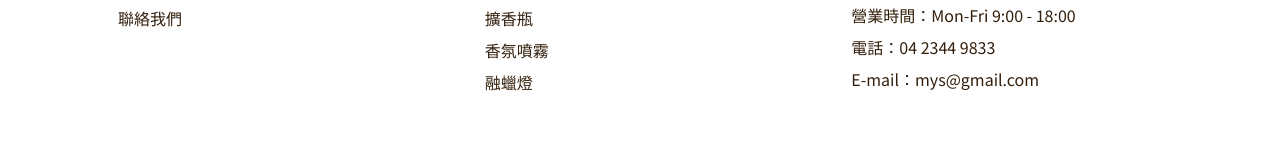
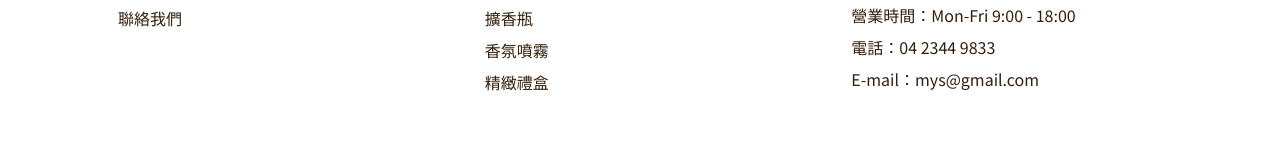
Before and after one commit to jamie-cloud99/myscandle, a Vue app: page / in a window 1280 px wide. Shown: the part 2535-2695 px from the top of the page. Built offline with nearby package versions, Linux system fonts and the light colour scheme; no server answers; what @ckeditor/ckeditor5-vue, @vee-validate/i18n would draw is missing.

Commit message:
修改導覽列連結

```diff
--- a/src/components/user/layout/FooterComponent.vue
+++ b/src/components/user/layout/FooterComponent.vue
@@ -5,17 +5,14 @@
         <div class="col-6 col-md-4 mb-4">
           <h4 class="fs-6 fw-bold mb-4">關於我們</h4>
           <ul>
-            <li><a href="" class="mb-2">品牌故事</a></li>
+            <li><RouterLink to="/brand" class="mb-2">品牌故事</RouterLink></li>
             <li><a href="" class="mb-2">聯絡我們</a></li>
           </ul>
         </div>
         <div class="col-6 col-md-4 mb-4">
           <h4 class="fs-6 fw-bold mb-4">商品一覽</h4>
           <ul>
-            <li><a href="" class="mb-2">香薰蠟燭</a></li>
-            <li><a href="" class="mb-2">擴香瓶</a></li>
-            <li><a href="" class="mb-2">香氛噴霧</a></li>
-            <li><a href="" class="mb-2">融蠟燈</a></li>
+            <li v-for="item in menuCategories" :key="item"><a href="#" class="mb-2" @click.prevent="goToShop(item)">{{ item }}</a></li>
           </ul>
         </div>
         <div class="col-md-4 my-4 mt-md-0 mb-md-4">
@@ -37,6 +34,25 @@
   </div>
 </template>
 
+<script>
+import { mapState, mapActions } from 'pinia'
+import productsStore from '../../../stores/productsStore'
+
+export default{
+  computed: {
+    ...mapState(productsStore, ['menuCategories'])
+  },
+  methods: {
+    ...mapActions(productsStore,['selectCategory']),
+    goToShop(item) {
+      this.selectCategory(item)
+      this.$router.push({ path: '/shop', query: { category: item}})
+    },
+  }
+}
+
+</script>
+
 <style lang="scss">
 .logo-md {
   height: 3rem;
--- a/src/components/user/layout/NavbarComponent.vue
+++ b/src/components/user/layout/NavbarComponent.vue
@@ -4,10 +4,7 @@
       <button type="button" class="d-md-none menu-btn" @click.prevent="toggleMenu" :class="{active: showMenu}"><span class="navicon"></span></button>
       <ul class="menu pt-3">
         <li class="mb-2"><router-link to="/shop" class="menu-item link-light fs-5 p-3" @click.prevent="toggleMenu">SHOP</router-link></li>
-        <li class="mb-2"><router-link to="/shop" class="menu-item link-light fs-5 p-3" @click.prevent="toggleMenu">香薰蠟燭</router-link></li>
-        <li class="mb-2"><router-link to="/shop" class="menu-item link-light fs-5 p-3" @click.prevent="toggleMenu">擴香瓶</router-link></li>
-        <li class="mb-2"><router-link to="/shop" class="menu-item link-light fs-5 p-3" @click.prevent="toggleMenu">香氛噴霧</router-link></li>
-        <li class="mb-2"><router-link to="/shop" class="menu-item link-light fs-5 p-3" @click.prevent="toggleMenu">精緻禮盒</router-link></li>
+        <li v-for="item in menuCategories" :key="item" class="mb-2"><a class="menu-item link-light fs-5 p-3" @click.prevent="goToShop(item)">{{ item }}</a></li>
       </ul>
       <div class="d-flex align-items-center">
         <RouterLink to="/">
@@ -156,6 +153,7 @@ $primary: #804D1E;
 import { mapState, mapActions } from 'pinia'
 import statusStore from '../../../stores/statusStore'
 import cartStore from '../../../stores/cartStore'
+import productsStore from '../../../stores/productsStore'
 
 export default {
   props: ['scrollY'],
@@ -164,18 +162,21 @@ export default {
       isScrollDown: true,
       showShopBtn: false,
       showMenu: false,
+      // menuCategories: []
     }
   },
   computed: {
     ...mapState(cartStore, ['cartList']),
     ...mapState(statusStore, ['showCart']),
+    ...mapState(productsStore, ['menuCategories']),
     countCart() {
       return this.cartList.reduce((acc, cur) => acc +=cur.qty,0)
-    }
+    },
   },
   methods: {
     ...mapActions(cartStore, ['fetchCart']),
     ...mapActions(statusStore, ['toggleCartPreview']),
+    ...mapActions(productsStore, ['selectCategory']),
     watchScroll(height = 0) {
       this.isScrollDown = window.scrollY >= height ? true : false
       this.showShopBtn = window.scrollY >= height ? true : false
@@ -183,7 +184,11 @@ export default {
     toggleMenu() {
       this.showMenu = !this.showMenu
     },
-
+    goToShop(item) {
+      this.selectCategory(item)
+      this.toggleMenu()
+      this.$router.push({ path: '/shop', query: { category: item}})
+    },
   },
   created() {
     this.fetchCart()
--- a/src/router/index.js
+++ b/src/router/index.js
@@ -15,7 +15,7 @@ const router = createRouter({
           component: () => import('@/views/user/HomeView.vue')
         },
         {
-          path: '/brand',
+          path: 'brand',
           component: () => import('@/views/user/BrandStory.vue')
         },
         {
--- a/src/stores/productsStore.js
+++ b/src/stores/productsStore.js
@@ -100,7 +100,7 @@ export default defineStore('productsStore', {
     },
     changeImgView(image) {
       this.tempImage = image
-    }
+    },
   },
   getters: {
     categoryProducts() {
@@ -110,6 +110,15 @@ export default defineStore('productsStore', {
           : this.productsAll.filter((item) => item.category === this.categorySelected)
 
       return productList
+    },
+    menuCategories() {
+      const list = []
+      for(let i=0; i<this.categoryList.length;i++) {
+        if(i!==0) {
+          list.push(this.categoryList[i])
+        }
+      }
+      return list
     }
   }
 })
--- a/src/stores/statusStore.js
+++ b/src/stores/statusStore.js
@@ -2,7 +2,7 @@ import { defineStore } from "pinia"
 
 export default defineStore('statusStore', {
   state: () => ({
-    isLoading: false,  //! 待修正
+    isLoading: false,
     cartLoadingItem: '',
     couponLoading: false,
     paymentStep: 1,
```
